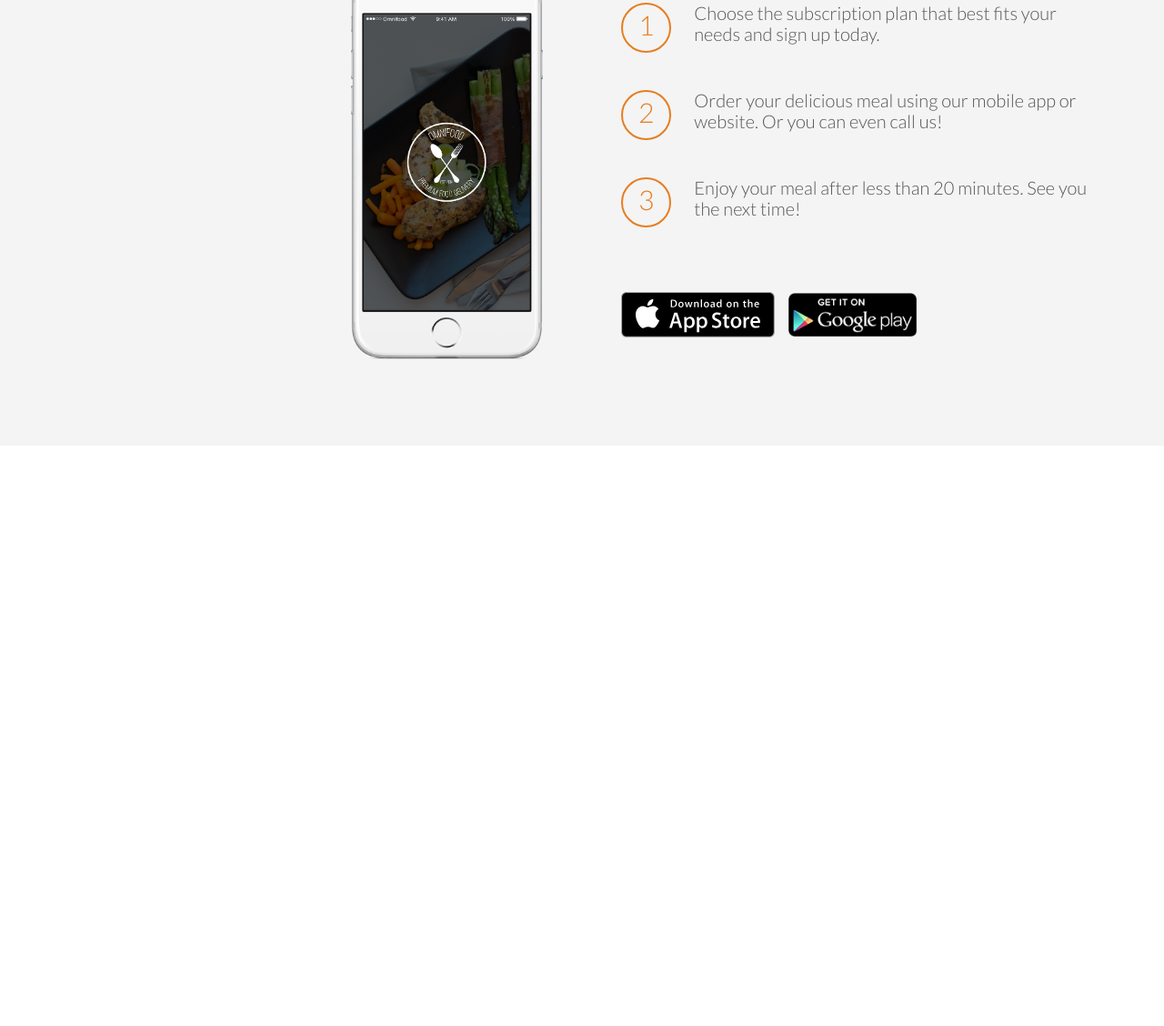
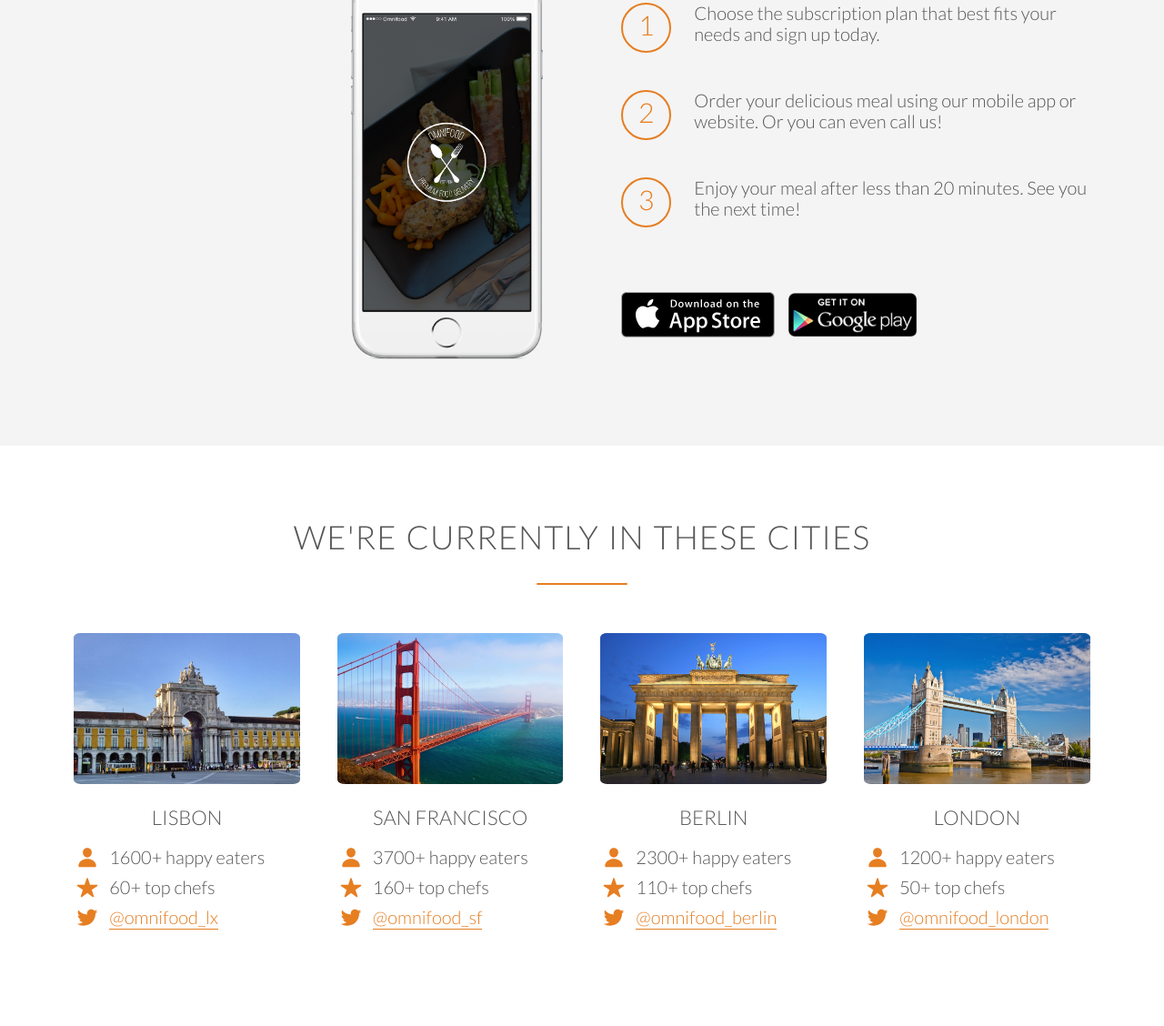
Before and after one commit to Critchleyb/Udemy-HTML-CSS-1, a plain HTML site: page Omnifood/index.html in a window 1280 px wide. Shown: the part 2202-3330 px from the top of the page at 91% size. Before the commit the page ends 2692 px from the top, so only its background shows below. Drawn offline with nearby package versions, Linux system fonts and the light colour scheme.

Commit message:
Omnifood: Building the cities section

```diff
--- a/Omnifood/index.html
+++ b/Omnifood/index.html
@@ -155,6 +155,86 @@
             </div>
         </section>
 
+        <section class="section-cities">
+            <div class="row">
+                <h2>
+                    We're currently in these cities
+                </h2>
+            </div>
+
+            <div class="row">
+
+                <div class="col span-1-of-4 box">
+                    <img src="resources/img/lisbon-3.jpg" alt="Lisbon">
+                    <h3>Lisbon</h3>
+                    <div class="city-feature">
+                        <ion-icon name="person"></ion-icon>
+                        1600+ happy eaters
+                    </div>
+                    <div class="city-feature">
+                        <ion-icon name="star"></ion-icon>
+                        60+ top chefs
+                    </div>
+                    <div class="city-feature">
+                        <ion-icon name="logo-twitter"></ion-icon>
+                        <a href="#">@omnifood_lx</a>
+                    </div>
+                </div>
+
+                <div class="col span-1-of-4 box">
+                    <img src="resources/img/san-francisco.jpg" alt="San Francisco">
+                    <h3>San Francisco</h3>
+                    <div class="city-feature">
+                        <ion-icon name="person"></ion-icon>
+                        3700+ happy eaters
+                    </div>
+                    <div class="city-feature">
+                        <ion-icon name="star"></ion-icon>
+                        160+ top chefs
+                    </div>
+                    <div class="city-feature">
+                        <ion-icon name="logo-twitter"></ion-icon>
+                        <a href="#">@omnifood_sf</a>
+                    </div>
+                </div>
+
+                <div class="col span-1-of-4 box">
+                    <img src="resources/img/berlin.jpg" alt="Berlin">
+                    <h3>Berlin</h3>
+                    <div class="city-feature">
+                        <ion-icon name="person"></ion-icon>
+                        2300+ happy eaters
+                    </div>
+                    <div class="city-feature">
+                        <ion-icon name="star"></ion-icon>
+                        110+ top chefs
+                    </div>
+                    <div class="city-feature">
+                        <ion-icon name="logo-twitter"></ion-icon>
+                        <a href="#">@omnifood_berlin</a>
+                    </div>
+                </div>
+
+                <div class="col span-1-of-4 box">
+                    <img src="resources/img/london.jpg" alt="London">
+                    <h3>London</h3>
+                    <div class="city-feature">
+                        <ion-icon name="person"></ion-icon>
+                        1200+ happy eaters
+                    </div>
+                    <div class="city-feature">
+                        <ion-icon name="star"></ion-icon>
+                        50+ top chefs
+                    </div>
+                    <div class="city-feature">
+                        <ion-icon name="logo-twitter"></ion-icon>
+                        <a href="#">@omnifood_london</a>
+                    </div>
+                </div>
+
+            </div>
+        </section>
+
         <script src="https://unpkg.com/ionicons@5.0.0/dist/ionicons.js"></script>
     </body>
 </html>
--- a/Omnifood/resources/css/style.css
+++ b/Omnifood/resources/css/style.css
@@ -105,12 +105,40 @@ h2:after {
 
 /* ------- ICONS ------- */
 
-ion-icon {
+.section-features ion-icon {
     font-size: 200%;
     color:#e67e22;
     margin-bottom: 10px;
     margin-left: 50%;
     transform: translate(-50%,0);
+}
+
+.section-cities ion-icon {
+    display: inline-block;
+    width: 30px;
+    font-size: 120%;
+    text-align: center;
+    color:#e67e22;
+    margin-right: 5px;
+    transform: translate(0,20%);
+}
+
+/* ------- LINKS ------- */
+
+a:link,
+a:visited {
+    color: #e67e22;
+    text-decoration: none;
+    border-bottom: 1px solid #e67e22;
+    padding-bottom: 1px;
+    transition: border-bottom 0.2s, color 0.2s;
+}
+
+a:hover,
+a:active {
+    color: #555;
+    border-bottom: 1px solid transparent;
+    padding-bottom: 1px;
 }
 
 /* ------- BUTTONS ------- */
@@ -292,8 +320,29 @@ header {
     margin-right: 25px;
 }
 
+.btn-app:link,
+.btn-app:visited {
+    border: 0;
+}
+
 .btn-app img {
     height: 50px;
     width: auto;
     margin-right: 10px;
 }
+
+/* ---------------------------------------------------------- */
+/* CITIES */
+/* ---------------------------------------------------------- */
+
+.section-cities .box img {
+    display: inline-block;
+    width: 100%;
+    height: auto;
+    margin-bottom: 20px;
+    border-radius: 3%;
+}
+
+.city-feature {
+    margin-bottom: 5px;
+}
```
Also changed, not shown: Omnifood/resources/img/berlin.jpg (added), Omnifood/resources/img/lisbon-3.jpg (added), Omnifood/resources/img/london.jpg (added), Omnifood/resources/img/san-francisco.jpg (added).
